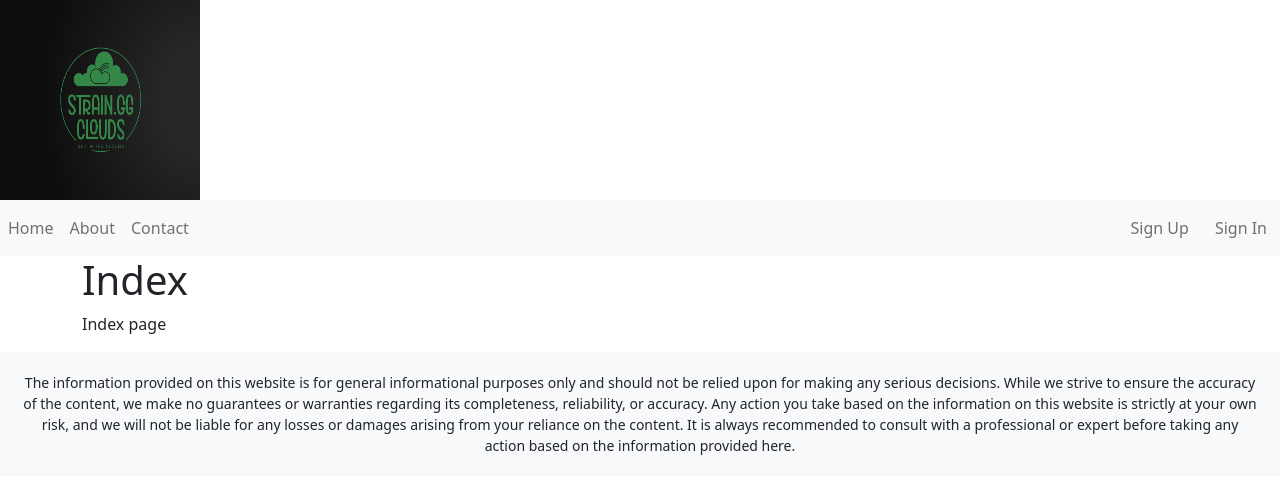
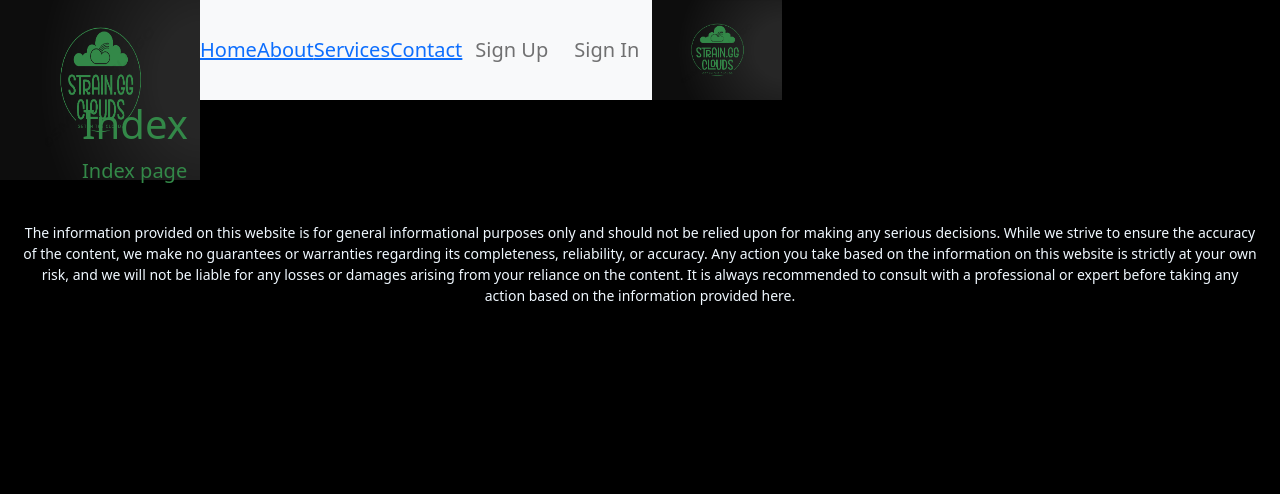
Before and after one commit to ZeroDayPoke/STRAIN.gg_Clouds, a Flask app: page /clouds/ in a window 1280 px wide. Shown: the top 494 px of the page. Run offline with Flask 3, Linux system fonts and the light colour scheme; some libraries are stand-ins or nearby versions.

Commit message:
richard and base=tired

```diff
--- a/app/static/styles/richard.css
+++ b/app/static/styles/richard.css
@@ -7,11 +7,28 @@
     border-radius: 5px;
   }
   .nav-account .nav-link:hover {
-    background-color: #f8f9fa;
+    background-color: #000;
   }
   .site-footer {
-    background-color: #f8f9fa;
+    background-color: #000;
     padding: 20px;
     text-align: center;
     font-size: 14px;
+    color: aliceblue;
   }
+  .body {
+    background-color: #000;
+    font-size: 20px;
+    color: #338848;
+  }
+  .header {
+    background-color: #000;
+    height: 100px;
+    display: flex;
+    justify-content: auto;
+    align-items: auto;
+  }
+  .img {
+    height: 50px;
+    padding: 0%;
+  }
--- a/app/templates/base.html
+++ b/app/templates/base.html
@@ -4,7 +4,8 @@
 		<!-- Required meta tags -->
 		<meta charset="utf-8">
 		<meta name="viewport" content="width=device-width, initial-scale=1, shrink-to-fit=no">
-
+		<!-- body style from css -->
+		<link rel="stylesheet" type="text/css" href="richard.css">
 		<!-- SEO keywords -->
 		<meta name="keywords" content="cannabis strains, marijuana strains, strain database, strain information, strain search, cannabis filters, marijuana filters, terpene profiles, THC concentration, CBD concentration, strain effects, strain flavors, strain aromas, medical cannabis strains">
 
@@ -21,10 +22,12 @@
 		<!-- Richard CSS -->
 		<link href="{{ url_for('static', filename='styles/richard.css') }}" rel="stylesheet">
 	</head>
-	<body>
-		<header>
-			<img src="/app/static/images/header.png" alt="My Logo"
-			width="200" height="200">
+	<body class="body">
+		<header class="header">
+			<!-- header logo -->
+			<div style="display:flex; justify-content:center; align-items:center; height:20vh;">
+			<img src="/app/static/images/header.png" alt="My Logo" width="200" height="200">
+			</div>
 			<!-- Header content goes here -->
 			<nav class="navbar navbar-expand-lg navbar-light bg-light">
 				<meta charset="utf-8">
@@ -35,15 +38,10 @@
 				</button>
 				<div class="collapse navbar-collapse" id="navbarSupportedContent">
 					<ul class="navbar-nav mr-auto">
-						<li class="nav-item">
-							<a class="nav-link" href="/clouds/">Home</a>
-						</li>
-						<li class="nav-item">
-							<a class="nav-link" href="/clouds/about">About</a>
-						</li>
-						<li class="nav-item">
-							<a class="nav-link" href="/clouds/contact">Contact</a>
-						</li>
+						<li><a href="#">Home</a></li>
+						<li><a href="#">About</a></li>
+						<li><a href="#">Services</a></li>
+						<li><a href="#">Contact</a></li>
 					</ul>
 					<ul class="navbar-nav nav-account">
 						{% if not current_user.is_authenticated %}
@@ -61,6 +59,7 @@
 					</ul>
 				</div>
 			</nav>
+			<img src="/app/static/images/header.png" alt="My Logo">
 		</header>
 		<main role="main" class="container">
 			{% for message in get_flashed_messages() %}
```
